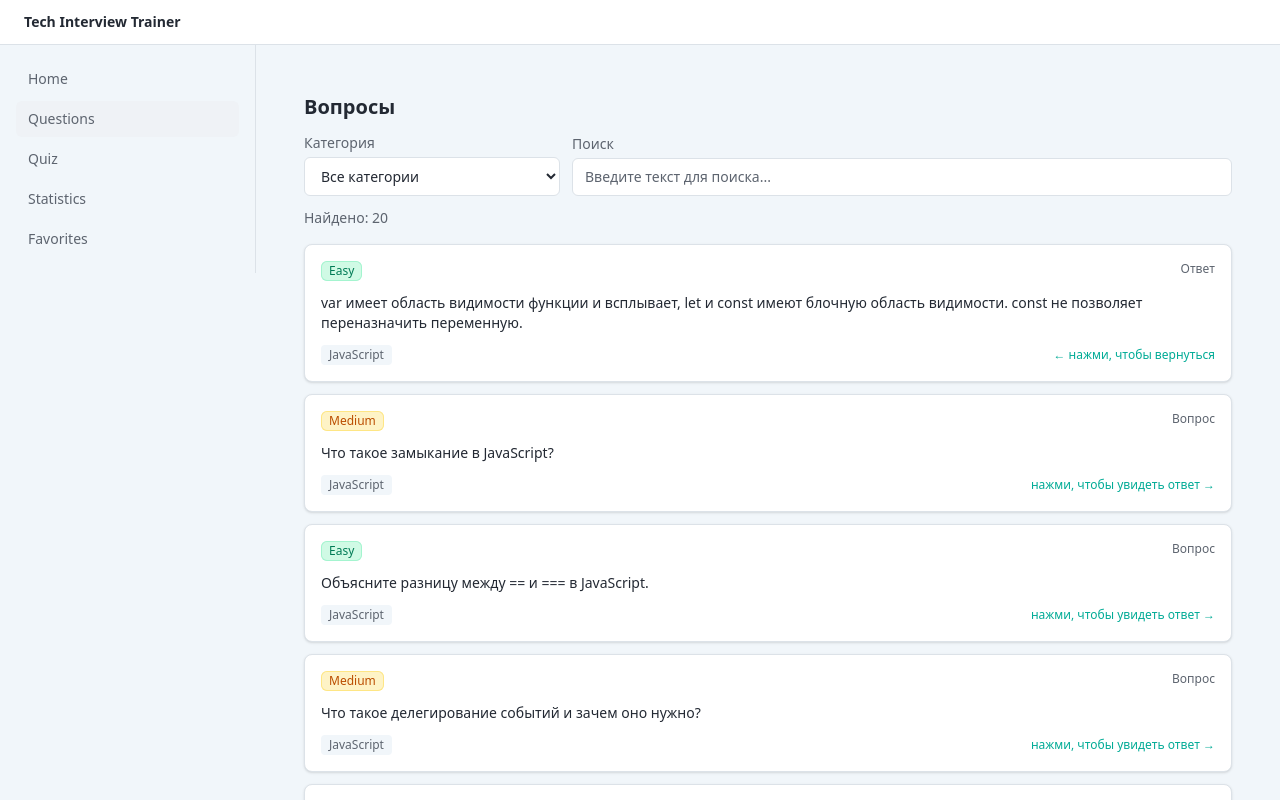
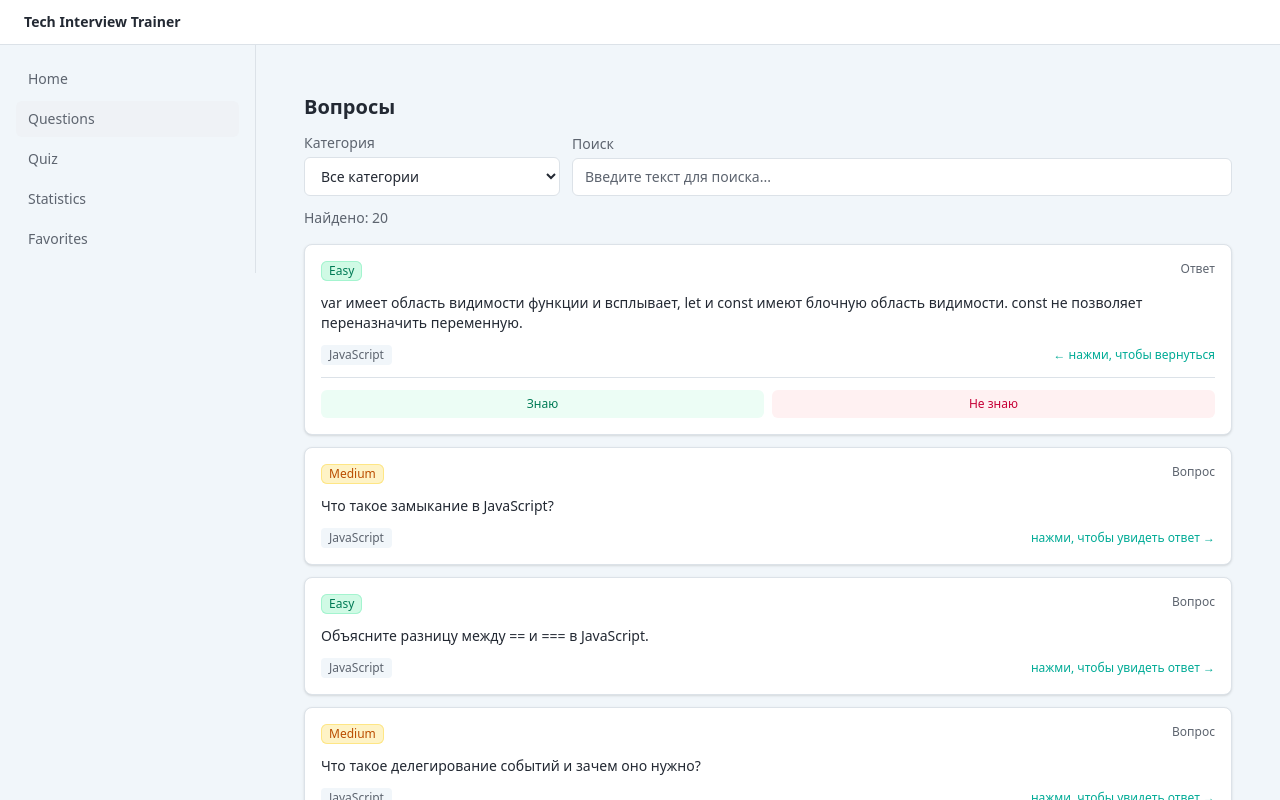
Before and after one commit to bukt0r/Final-Project-Tandem, a React (Vite) app in the folder app/: page /questions in a window 1280 px wide. Both pictures are taken after a click on the button 768 px from the left and 303 px from the top of the page. Shown: the top 800 px of the page. Built offline with nearby package versions, Linux system fonts and the light colour scheme.

Commit message:
feat: add know/dont know buttons to QuestionCard

```diff
--- a/app/src/entities/question/model/types.ts
+++ b/app/src/entities/question/model/types.ts
@@ -1,4 +1,6 @@
 export type Difficulty = 'easy' | 'medium' | 'hard'
+
+export type KnowledgeStatus = 'known' | 'unknown' | 'none'
 
 export interface Question {
   readonly id: string
--- a/app/src/pages/QuestionsPage.tsx
+++ b/app/src/pages/QuestionsPage.tsx
@@ -1,5 +1,6 @@
 import type { FC, ChangeEvent } from 'react'
 import { useState, useMemo, useCallback } from 'react'
+import type { KnowledgeStatus } from '../entities/question/model/types'
 import { getQuestions, getCategories, getQuestionsByCategory } from '../entities/question/api/questionsApi'
 import { QuestionCard } from '../ui'
 import { useDebounce } from '../shared'
@@ -7,9 +8,12 @@ import { useDebounce } from '../shared'
 const ALL_CATEGORIES = ''
 const SEARCH_DEBOUNCE_MS = 300
 
+type StatusMap = Record<string, KnowledgeStatus>
+
 const QuestionsPage: FC = () => {
   const [selectedCategory, setSelectedCategory] = useState(ALL_CATEGORIES)
   const [searchInput, setSearchInput] = useState('')
+  const [statusMap, setStatusMap] = useState<StatusMap>({})
   const debouncedSearch = useDebounce(searchInput, SEARCH_DEBOUNCE_MS)
 
   const categories = useMemo(() => getCategories(), [])
@@ -31,6 +35,10 @@ const QuestionsPage: FC = () => {
 
   const handleSearchChange = useCallback((e: ChangeEvent<HTMLInputElement>): void => {
     setSearchInput(e.target.value)
+  }, [])
+
+  const handleStatusChange = useCallback((questionId: string, status: KnowledgeStatus): void => {
+    setStatusMap((prev) => ({ ...prev, [questionId]: status }))
   }, [])
 
   return (
@@ -80,7 +88,11 @@ const QuestionsPage: FC = () => {
         <ul className="mt-4 flex flex-col gap-3" aria-label="Список вопросов">
           {questions.map((q) => (
             <li key={q.id}>
-              <QuestionCard question={q} />
+              <QuestionCard
+                question={q}
+                knowledgeStatus={statusMap[q.id] ?? 'none'}
+                onStatusChange={handleStatusChange}
+              />
             </li>
           ))}
         </ul>
--- a/app/src/ui/QuestionCard.tsx
+++ b/app/src/ui/QuestionCard.tsx
@@ -1,18 +1,34 @@
-import type { FC } from 'react'
+import type { FC, MouseEvent } from 'react'
 import { useState, useCallback } from 'react'
-import type { Question } from '../entities/question/model/types'
+import type { Question, KnowledgeStatus } from '../entities/question/model/types'
 import { DifficultyBadge } from './DifficultyBadge'
 
 export interface QuestionCardProps {
   readonly question: Question
+  readonly knowledgeStatus?: KnowledgeStatus
+  readonly onStatusChange?: (questionId: string, status: KnowledgeStatus) => void
 }
 
-export const QuestionCard: FC<QuestionCardProps> = ({ question }) => {
+export const QuestionCard: FC<QuestionCardProps> = ({
+  question,
+  knowledgeStatus = 'none',
+  onStatusChange,
+}) => {
   const [isFlipped, setIsFlipped] = useState(false)
 
   const handleFlip = useCallback((): void => {
     setIsFlipped((prev) => !prev)
   }, [])
+
+  const handleKnown = useCallback((e: MouseEvent<HTMLButtonElement>): void => {
+    e.stopPropagation()
+    onStatusChange?.(question.id, knowledgeStatus === 'known' ? 'none' : 'known')
+  }, [question.id, knowledgeStatus, onStatusChange])
+
+  const handleUnknown = useCallback((e: MouseEvent<HTMLButtonElement>): void => {
+    e.stopPropagation()
+    onStatusChange?.(question.id, knowledgeStatus === 'unknown' ? 'none' : 'unknown')
+  }, [question.id, knowledgeStatus, onStatusChange])
 
   return (
     <article
@@ -47,6 +63,33 @@ export const QuestionCard: FC<QuestionCardProps> = ({ question }) => {
           {isFlipped ? '← нажми, чтобы вернуться' : 'нажми, чтобы увидеть ответ →'}
         </span>
       </div>
+
+      {isFlipped && (
+        <div className="mt-3 flex gap-2 border-t border-app-border pt-3">
+          <button
+            type="button"
+            onClick={handleKnown}
+            className={`flex-1 rounded-md px-3 py-1.5 text-xs font-medium transition ${
+              knowledgeStatus === 'known'
+                ? 'bg-emerald-500 text-white'
+                : 'bg-emerald-50 text-emerald-700 hover:bg-emerald-100'
+            }`}
+          >
+            Знаю
+          </button>
+          <button
+            type="button"
+            onClick={handleUnknown}
+            className={`flex-1 rounded-md px-3 py-1.5 text-xs font-medium transition ${
+              knowledgeStatus === 'unknown'
+                ? 'bg-rose-500 text-white'
+                : 'bg-rose-50 text-rose-700 hover:bg-rose-100'
+            }`}
+          >
+            Не знаю
+          </button>
+        </div>
+      )}
     </article>
   )
 }
```
